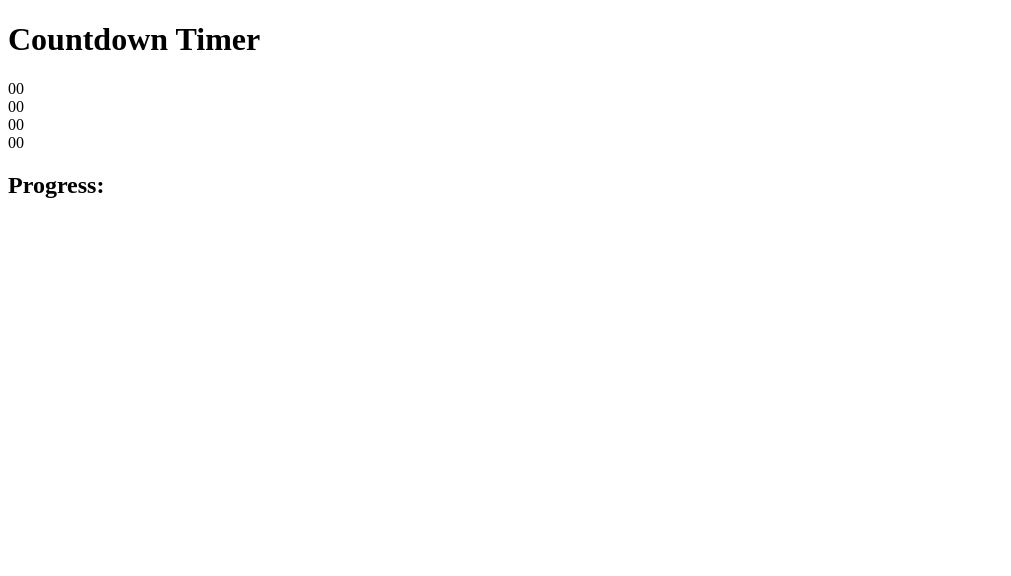
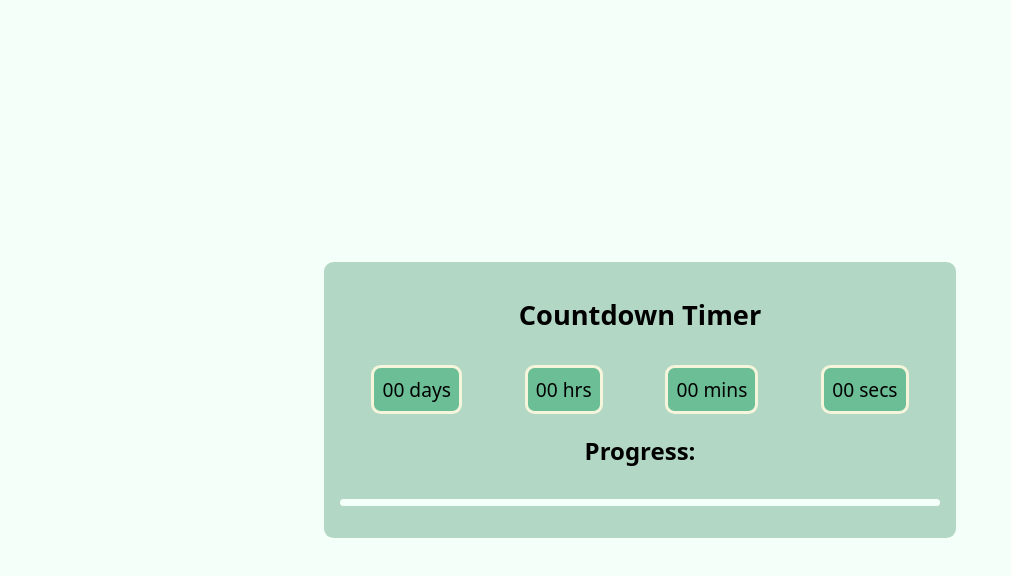
Before and after one commit to 1-Me-Abhi/CountdownTimer, a plain HTML site: page index.html in a window 1280 px wide. Shown: the whole page, without its empty margins (0-1011 px from the left). Drawn offline with Linux system fonts and the light colour scheme.

Commit message:
html and css done

```diff
--- a/index.html
+++ b/index.html
@@ -5,20 +5,20 @@
     <meta charset="UTF-8">
     <meta name="viewport" content="width=device-width, initial-scale=1.0">
     <title>Countdown Timer</title>
-    <link rel="style" href="style.css">
+    <link rel="stylesheet" href="style.css">
 </head>
 
 <body>
     <div class="container">
         <h1>Countdown Timer </h1>
-        <div class="countdown">
-            <div><span id="days">00</span></div>
-            <div><span id="hours">00</span></div>
-            <div><span id="minuts">00</span></div>
-            <div><span id="seconds">00</span></div>
+        <div id ="countdown">
+            <div><span id="days">00</span> days</div>
+            <div><span id="hours">00</span> hrs</div>
+            <div><span id="minuts">00</span> mins</div>
+            <div><span id="seconds">00</span> secs</div>
         </div>
         <h2>Progress:</h2>
-        <div class="progress-container">
+        <div id="progress-container">
             <div id="progress-bar"></div>
         </div>
     </div>
--- a/style.css
+++ b/style.css
@@ -1,3 +1,51 @@
 body{
-    background-color: gray;
+    background-color:mintcream;
+    display: flex;
+    justify-content: center;
+    align-items: center;
+    color: black;
+    font-family:system-ui, -apple-system, BlinkMacSystemFont, 'Segoe UI', Roboto, Oxygen, Ubuntu, Cantarell, 'Open Sans', 'Helvetica Neue', sans-serif;
+    margin: 0;
+    height: 100vh;
 }
+.container{
+    width: 80%;
+    max-width: 600px;
+    margin: 0 auto;
+    background-color:rgb(178, 215, 196);
+    padding: 1rem;
+    border-radius: 0.6rem;
+    text-align: center;
+}
+h1{
+    font-size: 1.7rem;
+    margin-bottom: 2rem;
+}
+#countdown{
+    display: flex;
+    justify-content: space-around;
+}
+#countdown div{
+    padding: 0.5rem;
+    background-color: rgb(107, 190, 149);
+    border: 0.2rem solid beige;
+    border-radius: 0.6rem;
+    font-size: larger;
+}
+h2{
+    margin-bottom: 2rem;
+}
+#progress-container{
+    background: mintcream;
+    width: 100%;
+    height: 0.4rem;
+    border-radius: 0.7rem;
+    margin-bottom: 1rem;
+}
+#progress-bar{
+    background:rgb(25, 165, 95);
+    width: 0%;
+    height: 0.4rem;
+    transition: width 1s ease-in-out;
+    border-radius: 0.7rem;
+}
```
